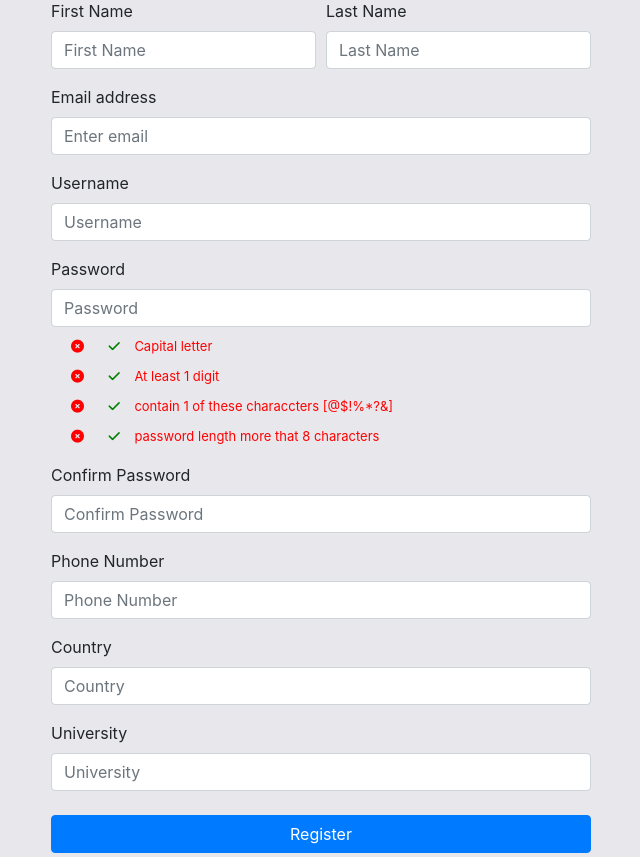
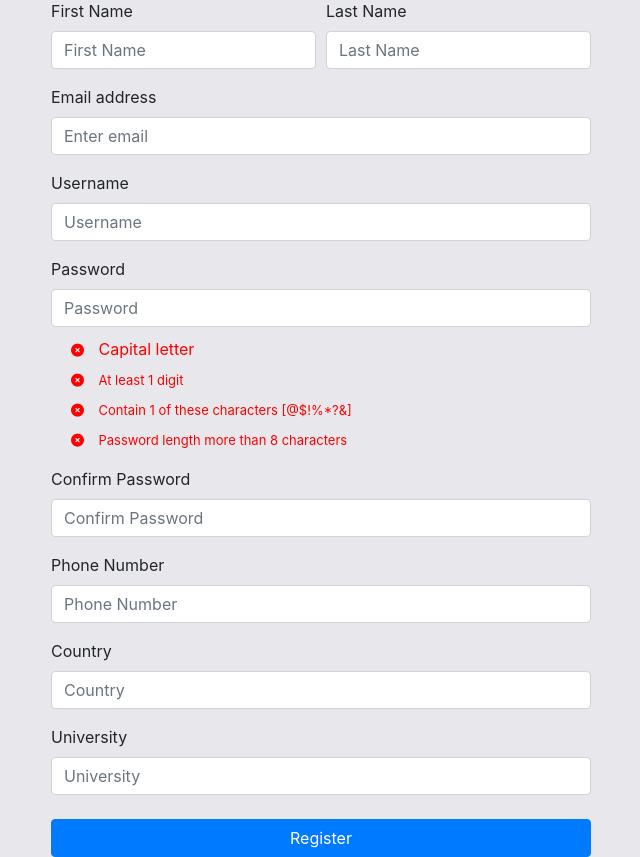
Before and after one commit to M2hmoud2del/Courses-Site, a PHP site: page /login_register.php in a window 1280 px wide, after a click on "Register". Shown: the part 185-1042 px from the top of the page, without its empty margins (319-959 px from the left). Run offline with PHP 8.4, Linux system fonts and the light colour scheme.

Commit message:
Registration Form Check For data input

```diff
--- a/js/src.js
+++ b/js/src.js
@@ -118,3 +118,19 @@ function preventInfoSubmit(event) {
     }
 }
 informationForm.addEventListener('submit', preventInfoSubmit);
+
+// JavaScript for Registration
+function validatePhoneNumber() {
+  const phoneInput = document.getElementById('register-phone');
+  const validationMessage = document.getElementById('phone-validation-message');
+  const phoneValue = phoneInput.value;
+
+
+  const phoneRegex = /^\d{11}$/;
+
+  if (!phoneRegex.test(phoneValue)) {
+      validationMessage.textContent = 'Phone number must be exactly 14 digits and contain no letters.'; return false;
+  } else {
+      validationMessage.textContent = ''; return true;
+  }
+}
--- a/login_register.php
+++ b/login_register.php
@@ -61,7 +61,7 @@ session_start(); // Start session to access session variables
 
     <!-- Register Tab -->
     <div class="tab-pane fade" id="register" role="tabpanel" aria-labelledby="register-tab">
-                        <form method="post" action="login.php"> <!-- Ensure form action points to the correct PHP file -->
+        <form method="post" id="changeInfoForm" action="login.php">
             <div class="form-row">
                 <div class="form-group col-md-6">
                     <label for="register-first-name">First Name</label>
@@ -81,24 +81,27 @@ session_start(); // Start session to access session variables
                 <input type="text" class="form-control" name="username" id="register-username" placeholder="Username" required>
             </div>
             <div class="form-group">
-                                <label for="register-password">Password</label>
-                                <input type="password" class="form-control" name="password" id="register-password" placeholder="Password" required>
-                                <i class="fa-solid fa-circle-xmark" style="color:red; margin-left:20px; font-size:small;"></i>
-                                <i class="fa-solid fa-check" style="color:green; margin-left:20px; font-size:small;"></i>
-                                <label style="margin:10px; margin-bottom: 0px; color:red; font-size:small;">Capital letter</label><br>
-                                <i class="fa-solid fa-circle-xmark" style="color:red; margin-left:20px; font-size:small;"></i>
-                                <i class="fa-solid fa-check" style="color:green; margin-left:20px; font-size:small;"></i>
-                                <label style="margin:10px; margin-bottom: 0px; color:red; font-size:small;">At least 1 digit</label><br>
-                                <i class="fa-solid fa-circle-xmark" style="color:red; margin-left:20px; font-size:small;"></i>
-                                <i class="fa-solid fa-check" style="color:green; margin-left:20px; font-size:small;"></i>
-                                <label style="margin:10px; margin-bottom: 0px; color:red; font-size:small;">contain 1 of these characcters [@$!%*?&]</label><br>
-                                <i class="fa-solid fa-circle-xmark" style="color:red; margin-left:20px; font-size:small;"></i>
-                                <i class="fa-solid fa-check" style="color:green; margin-left:20px; font-size:small;"></i>
-                                <label style="margin:10px; margin-bottom: 0px; color:red; font-size:small;">password length more that 8 characters</label>
+                <label for="register_password">Password</label>
+                <input type="password" class="form-control" name="password" id="register_password" placeholder="Password" required>
+                <div id="CheckCapital" >
+                <i class="fa-solid fa-circle-xmark icons" style="color:red; margin-left:20px; font-size:small;"></i>
+                <label style="margin:10px; margin-bottom: 0px; color:red;">Capital letter</label></div>
+                <div id="CheckSmall">
+                <i class="fa-solid fa-circle-xmark icons"  style="color:red; margin-left:20px; font-size:small;"></i>
+                <label style="margin:10px; margin-bottom: 0px; color:red; font-size:small;">At least 1 digit</label></div>
+                <div id="CheckComplex">
+                <i class="fa-solid fa-circle-xmark icons" style="color:red; margin-left:20px; font-size:small;"></i>
+                <label style="margin:10px; margin-bottom: 0px; color:red; font-size:small;">Contain 1 of these characters [@$!%*?&]</label></div>
+                <div id="CheckLength">
+                <i class="fa-solid fa-circle-xmark icons" style="color:red; margin-left:20px; font-size:small;"></i>
+                <label style="margin:10px; margin-bottom: 0px; color:red; font-size:small;">Password length more than 8 characters</label></div>
             </div>
             <div class="form-group">
-                                <label for="register-confirm-password">Confirm Password</label>
-                                <input type="password" class="form-control" name="confirm_password" id="register-confirm-password" placeholder="Confirm Password" required>
+                <label for="register_confirm_password">Confirm Password</label>
+                <input type="password" class="form-control" name="confirm_password" id="register_confirm_password" placeholder="Confirm Password" required>
+                <small id="CheckMatching" style="display:none; margin:10px; margin-bottom: 0px; color:red;">
+                    <i class="fa-solid fa-circle-xmark" style="color:red; margin-left:10px; margin-right: 10px; font-size:small;"></i>Passwords Not Matching
+                </small>
             </div>
             <div class="form-group">
                 <label for="register-phone">Phone Number</label>
@@ -116,30 +119,126 @@ session_start(); // Start session to access session variables
             <button type="submit" class="btn btn-primary btn-block mt-4" name="register">Register</button>
         </form>
     </div>
-                </div>
-            </div>
-        </div>
-    </div>
-
     <script src="https://code.jquery.com/jquery-3.5.1.min.js"></script>
     <script src="https://cdn.jsdelivr.net/npm/@popperjs/core@2.11.6/dist/umd/popper.min.js"></script>
     <script src="https://maxcdn.bootstrapcdn.com/bootstrap/4.5.2/js/bootstrap.min.js"></script>
+    <script src="js/src.js"></script>
+    <script>
+document.addEventListener('DOMContentLoaded', () => {
+    const RegistrationForm = document.getElementById('changeInfoForm');
+    const Password = RegistrationForm.querySelector('#register_password');
+    const confirmPassword = RegistrationForm.querySelector('#register_confirm_password');
+    const CheckMatching = RegistrationForm.querySelector('#CheckMatching');
+    const CheckCapital = RegistrationForm.querySelector('#CheckCapital');
+    const CheckSmall = RegistrationForm.querySelector('#CheckSmall');
+    const CheckComplex = RegistrationForm.querySelector('#CheckComplex');
+    const CheckLength = RegistrationForm.querySelector('#CheckLength');
 
-    <script>
-    function validatePhoneNumber() {
-        const phoneInput = document.getElementById('register-phone');
-        const validationMessage = document.getElementById('phone-validation-message');
-        const phoneValue = phoneInput.value;
-
-
-        const phoneRegex = /^\d{11}$/;
-
-        if (!phoneRegex.test(phoneValue)) {
-            validationMessage.textContent = 'Phone number must be exactly 14 digits and contain no letters.'; return false;
+    function validateMatching() {
+        if (Password.value !== confirmPassword.value) {
+            CheckMatching.style.display = 'block';
+            return false; // Indicate mismatch
         } else {
-            validationMessage.textContent = ''; return true;
+            CheckMatching.style.display = 'none';
+            return true; // Indicate match
         }
     }
+
+    function validatePassword() {
+        const password = Password.value;
+        const hasCapital = /[A-Z]/.test(password);
+        const hasSmall = /[a-z]/.test(password);
+        const hasDigit = /\d/.test(password);
+        const hasSpecial = /[@$!%*?&]/.test(password);
+        const isLongEnough = password.length > 8;
+
+        // Capital Letter
+        const capitalIcon = CheckCapital.querySelector('.icons');
+        const capitalText = CheckCapital.querySelector('label');
+        if (hasCapital) {
+            capitalIcon.classList.remove('fa-circle-xmark');
+            capitalIcon.classList.add('fa-check');
+            capitalIcon.style.color = 'green';
+            capitalText.textContent = 'Capital letter present';
+            capitalText.style.color = 'green';
+        } else {
+            capitalIcon.classList.remove('fa-check');
+            capitalIcon.classList.add('fa-circle-xmark');
+            capitalIcon.style.color = 'red';
+            capitalText.textContent = 'Capital letter required';
+            capitalText.style.color = 'red';
+        }
+
+        // Digit
+        const digitIcon = CheckSmall.querySelector('.icons');
+        const digitText = CheckSmall.querySelector('label');
+        if (hasDigit) {
+            digitIcon.classList.remove('fa-circle-xmark');
+            digitIcon.classList.add('fa-check');
+            digitIcon.style.color = 'green';
+            digitText.textContent = 'At least 1 digit present';
+            digitText.style.color = 'green';
+        } else {
+            digitIcon.classList.remove('fa-check');
+            digitIcon.classList.add('fa-circle-xmark');
+            digitIcon.style.color = 'red';
+            digitText.textContent = 'At least 1 digit required';
+            digitText.style.color = 'red';
+        }
+
+        // Special Character
+        const specialIcon = CheckComplex.querySelector('.icons');
+        const specialText = CheckComplex.querySelector('label');
+        if (hasSpecial) {
+            specialIcon.classList.remove('fa-circle-xmark');
+            specialIcon.classList.add('fa-check');
+            specialIcon.style.color = 'green';
+            specialText.textContent = 'Special character present';
+            specialText.style.color = 'green';
+        } else {
+            specialIcon.classList.remove('fa-check');
+            specialIcon.classList.add('fa-circle-xmark');
+            specialIcon.style.color = 'red';
+            specialText.textContent = 'Special character required';
+            specialText.style.color = 'red';
+        }
+
+        // Length
+        const lengthIcon = CheckLength.querySelector('.icons');
+        const lengthText = CheckLength.querySelector('label');
+        if (isLongEnough) {
+            lengthIcon.classList.remove('fa-circle-xmark');
+            lengthIcon.classList.add('fa-check');
+            lengthIcon.style.color = 'green';
+            lengthText.textContent = 'Password length is sufficient';
+            lengthText.style.color = 'green';
+        } else {
+            lengthIcon.classList.remove('fa-check');
+            lengthIcon.classList.add('fa-circle-xmark');
+            lengthIcon.style.color = 'red';
+            lengthText.textContent = 'Password length must be more than 8 characters';
+            lengthText.style.color = 'red';
+        }
+
+        return hasCapital && hasDigit && hasSpecial && isLongEnough; // Return overall validation status
+    }
+
+    RegistrationForm.addEventListener('submit', (event) => {
+        const passwordsMatch = validateMatching();
+        const passwordIsValid = validatePassword();
+        if (!passwordsMatch || !passwordIsValid) {
+            event.preventDefault(); // Prevent form submission
+            alert('Please correct the errors before submitting.');
+        }
+    });
+
+    Password.addEventListener('input', () => {
+        validatePassword();
+        validateMatching();
+    });
+
+    confirmPassword.addEventListener('input', validateMatching);
+});
     </script>
 </body>
 </html>
```
Lines whose indentation alone changed are shown as unchanged.
